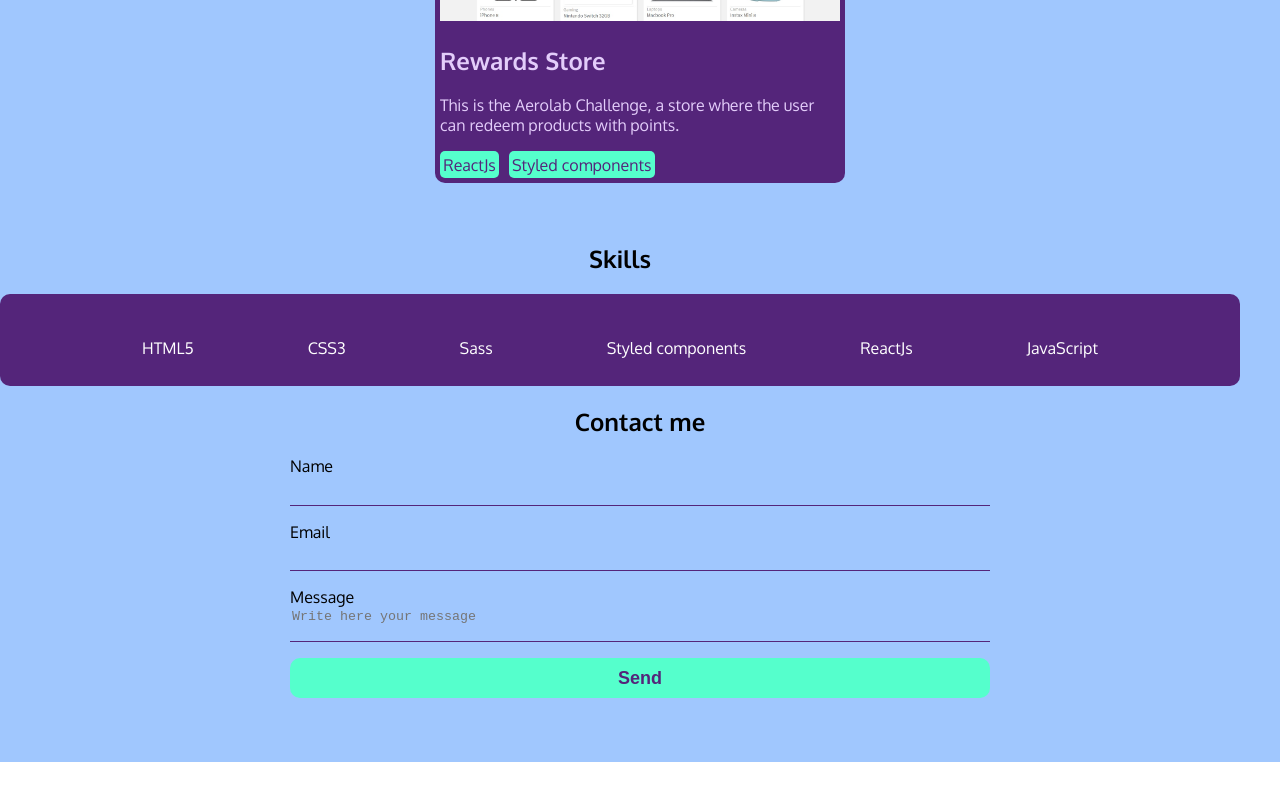
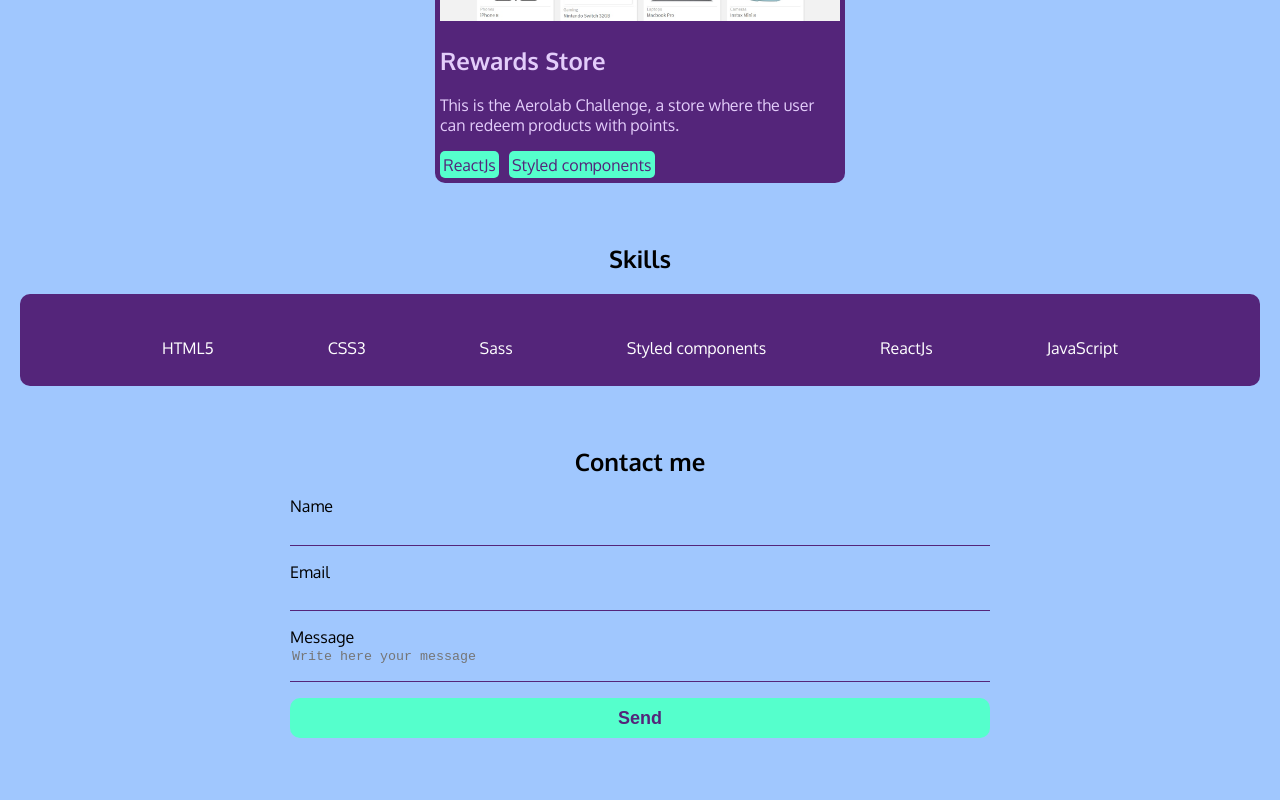
Before and after one commit to leoo1995/leoo1995.github.io, a React (Create React App) app: page / in a window 1280 px wide. Shown: the part 1429-2229 px from the top of the page. Before the commit the page ends 2191 px from the top, so only its background shows below. Built offline with nearby package versions, Linux system fonts and the light colour scheme; some icons are missing.

Commit message:
skills section margin fixed

```diff
--- a/src/components/Skills/styles.js
+++ b/src/components/Skills/styles.js
@@ -1,7 +1,7 @@
 import styled from "styled-components"
 export const Wrapper = styled.div`
   width: calc(100% - 40px);
-  margin: 40pxs auto;
+  margin: 40px auto;
   display: flex;
   flex-direction: column;
   align-items: center;
```
